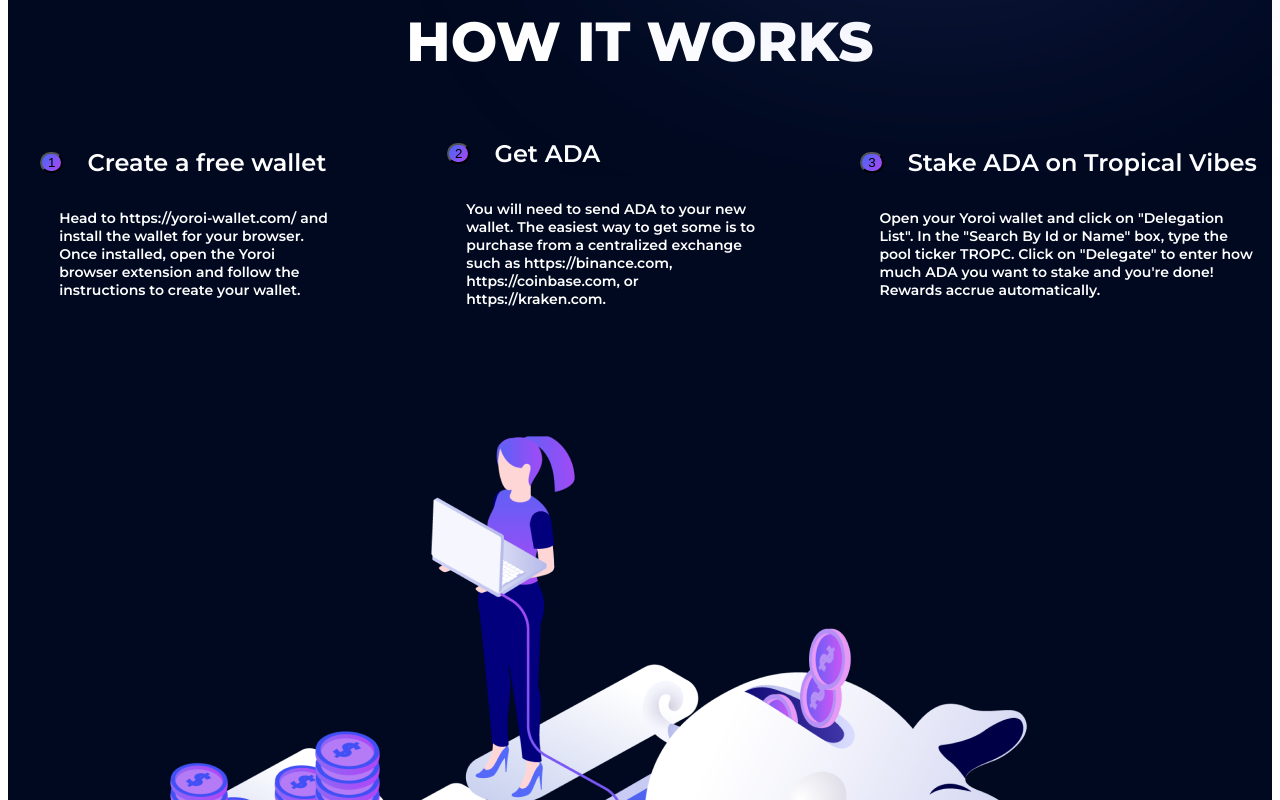
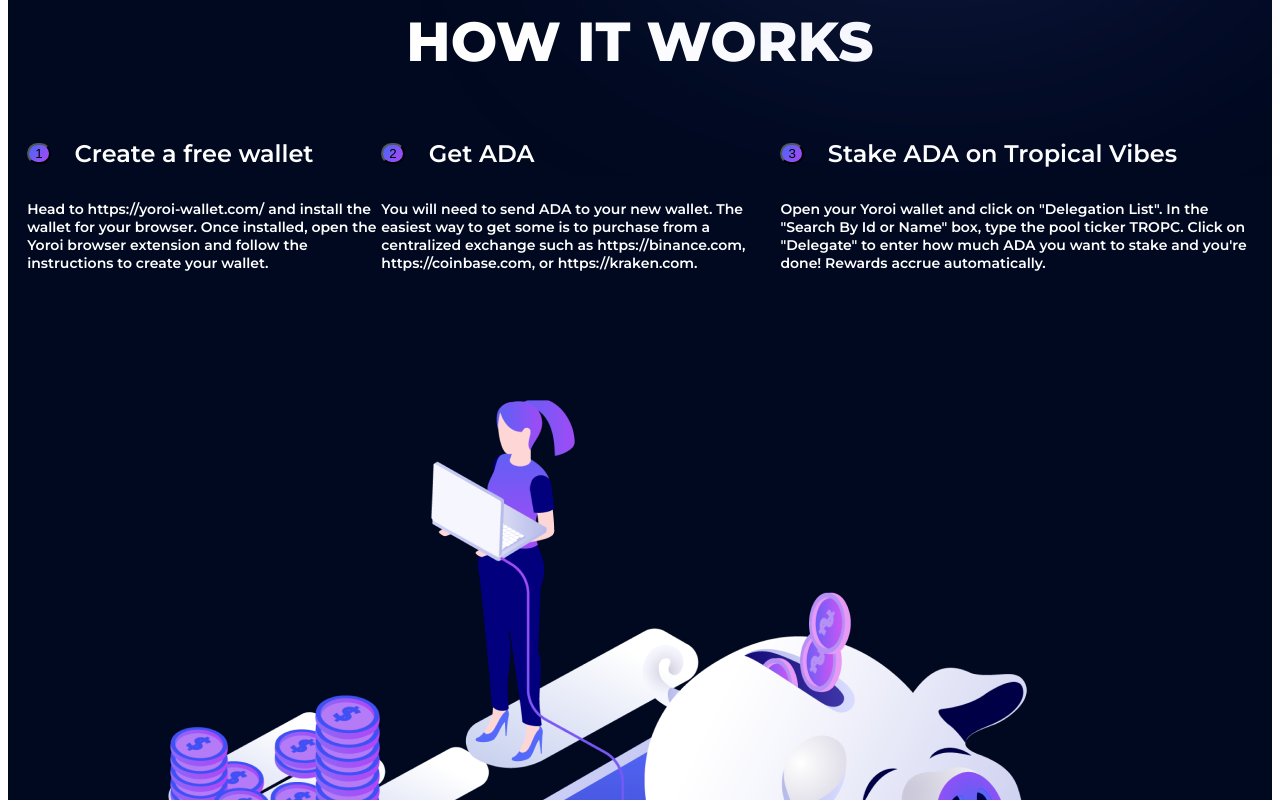
Before and after one commit to daveminer/tropical-vibes-pool-web, a Next.js app: page / in a window 1280 px wide. Shown: the part 900-1700 px from the top of the page. Built offline with nearby package versions, Linux system fonts and the light colour scheme.

Commit message:
finish responsive design

```diff
--- a/components/CallToAction.js
+++ b/components/CallToAction.js
@@ -1,21 +1,26 @@
-import { Box, Button, HStack, Link, Text } from "@chakra-ui/react";
+import { Box, Button, Link, Stack, Text } from "@chakra-ui/react";
 
 const CallToAction = () => {
   return (
     <Box backgroundColor="#010920" h="180px">
-      <HStack
+      <Stack
         alignItems="center"
         background="linear-gradient(125.41deg, #3D6BF5 -4.22%, #C53DF5 120.93%)"
+        direction={{ base: "column", md: "row" }}
         height="120px"
         justifyContent={"space-around"}
       >
-        <Text color="white" fontSize="40px" fontWeight="bold">
+        <Text
+          color="white"
+          fontSize={{ base: "20px", md: "40px" }}
+          fontWeight="bold"
+        >
           Discover a new way to invest
         </Text>
         <Button backgroundColor="#010920" size="lg" textColor="white">
           <Link href="#about">Start Staking Now</Link>
         </Button>
-      </HStack>
+      </Stack>
     </Box>
   );
 };
--- a/components/Faq.js
+++ b/components/Faq.js
@@ -43,6 +43,7 @@ const Faq = () => {
       <Grid
         column={{ base: 1, md: 2 }}
         gap={68}
+        justifyContent={{ base: "center", md: "inherit" }}
         marginLeft="4rem"
         marginRight="4rem"
         paddingBottom="4rem"
--- a/components/Footer.js
+++ b/components/Footer.js
@@ -47,7 +47,7 @@ const Footer = () => {
       justifyContent="center"
       paddingBottom="2rem"
     >
-      <Stack direction={"row"} spacing={6}>
+      <Stack direction={"row"} spacing={{ base: 3, md: 6 }}>
         {socialLinksAndIcons.map(({ link, IconComponent }) => {
           return (
             <Link href={link} isExternal key={link}>
--- a/components/HowItWorks.js
+++ b/components/HowItWorks.js
@@ -1,11 +1,28 @@
-import { Box, Flex, HStack } from "@chakra-ui/react";
+import { Box, Flex, Stack } from "@chakra-ui/react";
 
 import BurstTwo from "./decorations/BurstTwo";
 import StepCard from "./StepCard";
 
-const stakingSteps = ["one", "two", "three"];
+const HowItWorks = () => {
+  const stepContents = [
+    {
+      title: "Create a free wallet",
+      content:
+        "Head to https://yoroi-wallet.com/ and install the wallet for your browser. Once installed, open the Yoroi browser extension and follow the instructions to create your wallet.",
+    },
+    {
+      title: "Get ADA",
+      content:
+        "You will need to send ADA to your new wallet. The easiest way to get some is to purchase from a centralized exchange such as https://binance.com, https://coinbase.com, or https://kraken.com.",
+    },
+    {
+      title: "Stake ADA on Tropical Vibes",
+      content:
+        'Open your Yoroi wallet and click on "Delegation List". In the "Search By Id or Name" box, type the pool ticker TROPC. Click on "Delegate" to enter how much ADA you want to stake and you\'re done! Rewards accrue automatically.',
+    },
+  ];
 
-const HowItWorks = () => (
+  return (
     <Box id="about" backgroundColor="#010920" flex={1} paddingTop="4rem">
       <BurstTwo />
       <Flex
@@ -15,15 +32,27 @@ const HowItWorks = () => (
         fontWeight="800"
         justifyContent={"center"}
         marginBottom="4rem"
+        textAlign="center"
       >
         HOW IT WORKS
       </Flex>
-    <HStack justifyContent={"center"} spacing="4rem">
-      {stakingSteps.map((step, idx) => (
-        <StepCard key={`stake-step-${idx}`} idx={idx} />
+      <Stack
+        direction={{ base: "column", md: "row" }}
+        justifyContent={"center"}
+        marginLeft="1.2rem"
+        marginRight="1.2rem"
+        spacing="4rem"
+      >
+        {stepContents.map((stepContent, idx) => (
+          <StepCard
+            stepContent={stepContent}
+            key={`stake-step-${idx}`}
+            idx={idx}
+          />
         ))}
-    </HStack>
+      </Stack>
     </Box>
   );
+};
 
 export default HowItWorks;
--- a/components/StepCard.js
+++ b/components/StepCard.js
@@ -1,26 +1,7 @@
-import { Box, Button, Flex, HStack, Text } from "@chakra-ui/react";
+import { Box, Button, HStack, Text } from "@chakra-ui/react";
 
-const stepContents = [
-  {
-    title: "Create a free wallet",
-    content:
-      "Head to https://yoroi-wallet.com/ and install the wallet for your browser. Once installed, open the Yoroi browser extension and follow the instructions to create your wallet.",
-  },
-  {
-    title: "Get ADA",
-    content:
-      "You will need to send ADA to your new wallet. The easiest way to get some is to purchase from a centralized exchange such as https://binance.com, https://coinbase.com, or https://kraken.com.",
-  },
-  {
-    title: "Stake ADA on Tropical Vibes",
-    content:
-      'Open your Yoroi wallet and click on "Delegation List". In the "Search By Id or Name" box, type the pool ticker TROPC. Click on "Delegate" to enter how much ADA you want to stake and you\'re done! Rewards accrue automatically.',
-  },
-];
-
-const StepCard = ({ idx }) => {
+const StepCard = ({ stepContent, idx }) => {
   return (
-    <Flex marginLeft="2rem" marginRight="2rem">
     <Box>
       <HStack
         color="#FFFFFF"
@@ -35,19 +16,12 @@ const StepCard = ({ idx }) => {
         >
           {idx + 1}
         </Button>
-          <Text>{stepContents[idx].title}</Text>
+        <Text>{stepContent.title}</Text>
       </HStack>
-        <Box
-          color="white"
-          fontFamily="Montserrat"
-          fontSize="14px"
-          marginLeft="1.2rem"
-          marginRight="1.2rem"
-        >
-          {stepContents[idx].content}
+      <Box color="white" fontFamily="Montserrat" fontSize="14px">
+        {stepContent.content}
       </Box>
     </Box>
-    </Flex>
   );
 };
 
```
Lines whose indentation alone changed are shown as unchanged.
